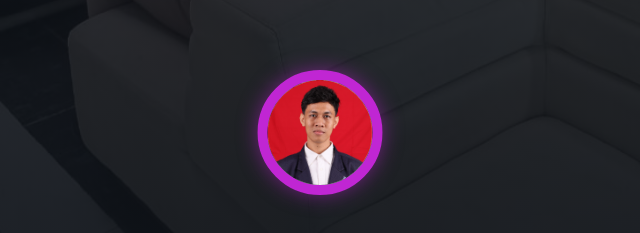
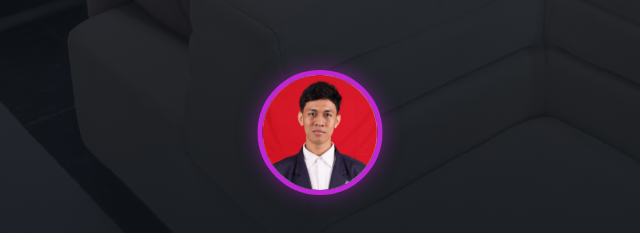
Before and after one commit to DestaAlthaafYudhistira/Portofolio_Kepemimpinan-Keberlanjutan, a plain HTML site: page index.html in a window 1280 px wide. Shown: the part 567-800 px from the top of the page, 320-960 px from the left. Drawn offline with nearby package versions, Linux system fonts and the light colour scheme.

Commit message:
sigmacss

```diff
--- a/Portofolio.css
+++ b/Portofolio.css
@@ -142,7 +142,7 @@ header .banner img {
     width: 125px;
     height: 125x;
     border-radius: 50%;
-    border: 10px solid var(--secondary-color);
+    border: 5px solid var(--secondary-color);
     object-fit: cover;
     box-shadow: 0 0 20px rgba(192, 38, 211, 0.5);
 }
```
